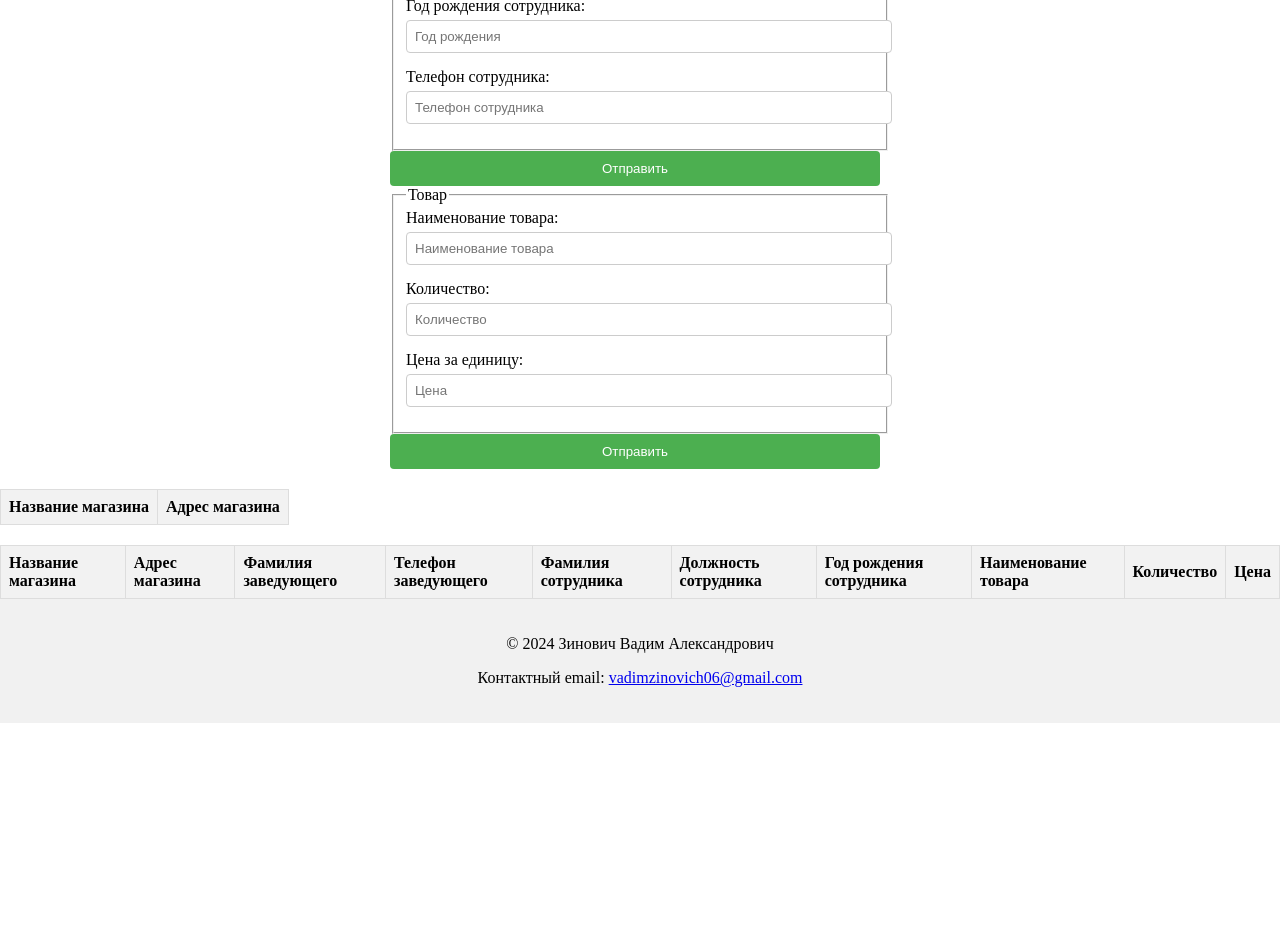
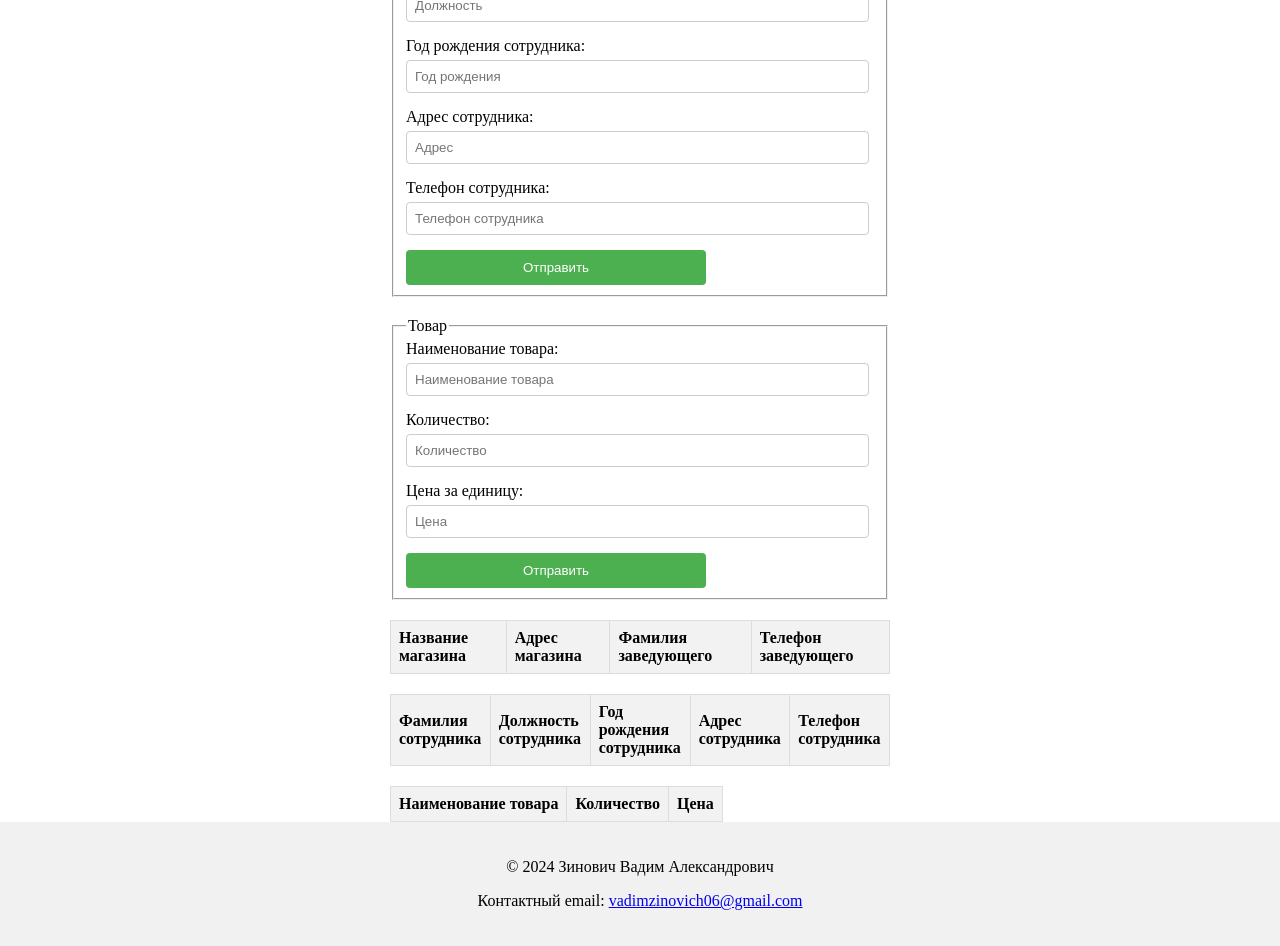
Before and after one commit to RedoTV/labs-university, a React (Vite) app: page /forms in a window 1280 px wide. Shown: the part 640-1586 px from the top of the page. Before the commit the page ends 1363 px from the top, so only its background shows below. Built offline with nearby package versions, Linux system fonts and the light colour scheme.

Commit message:
finish 5-th lab

```diff
--- a/src/components/Forms/Forms.jsx
+++ b/src/components/Forms/Forms.jsx
@@ -27,28 +27,37 @@ export default function Forms() {
             <tr>
                 <td>${formData.shopName}</td>
                 <td>${formData.shopAddress}</td>
+                <td>${formData.managerSurname}</td>
+                <td>${formData.managerPhone}</td>
             </tr>
         `;
-        document.getElementById('outputTable').insertAdjacentHTML('beforeend', tableRow);
+        document.getElementById('outputTableShop').insertAdjacentHTML('beforeend', tableRow);
     };
 
     const handleSubmitPersonal = (e) => {
         e.preventDefault();
         const tableRow = `
             <tr>
-                <td>${formData.shopName}</td>
-                <td>${formData.shopAddress}</td>
-                <td>${formData.managerSurname}</td>
-                <td>${formData.managerPhone}</td>
                 <td>${formData.employeeSurname}</td>
                 <td>${formData.employeePosition}</td>
                 <td>${formData.employeeBirthYear}</td>
+                <td>${formData.employeeHomeAddress}</td>
+                <td>${formData.employeePhone}</td>
+            </tr>
+        `;
+        document.getElementById('outputTablePersonal').insertAdjacentHTML('beforeend', tableRow);
+    };
+
+    const handleSubmitProducts = (e) => {
+        e.preventDefault();
+        const tableRow = `
+            <tr>
                 <td>${formData.productName}</td>
                 <td>${formData.productQuantity}</td>
                 <td>${formData.productPrice}</td>
             </tr>
         `;
-        document.getElementById('outputTable').insertAdjacentHTML('beforeend', tableRow);
+        document.getElementById('outputTableProducts').insertAdjacentHTML('beforeend', tableRow);
     };
 
     return (
@@ -82,13 +91,6 @@ export default function Forms() {
                                 required
                             />
                         </label>
-                    </fieldset>
-                    <button type="submit" className={styles.submitButton}>Отправить</button>
-
-
-                    {/* Персонал */}
-                    <fieldset>
-                        <legend>Персонал</legend>
                         <label>
                             Фамилия заведующего:
                             <input
@@ -111,6 +113,15 @@ export default function Forms() {
                                 className={styles.input}
                             />
                         </label>
+                        <button type="submit" className={styles.submitButton}>Отправить</button>
+
+                    </fieldset>
+                </form>
+
+                <form onSubmit={handleSubmitPersonal} className={styles.form}>
+                    {/* Персонал */}
+                    <fieldset>
+                        <legend>Персонал</legend>
 
                         <label>
                             Фамилия сотрудника:
@@ -148,6 +159,17 @@ export default function Forms() {
                             />
                         </label>
                         <label>
+                            Адрес сотрудника:
+                            <input
+                                type="text"
+                                name="employeeHomeAddress"
+                                value={formData.employeeHomeAddress}
+                                onChange={handleChange}
+                                placeholder="Адрес"
+                                className={styles.input}
+                            />
+                        </label>
+                        <label>
                             Телефон сотрудника:
                             <input
                                 type="tel"
@@ -158,10 +180,11 @@ export default function Forms() {
                                 className={styles.input}
                             />
                         </label>
+                        <button type="submit" className={styles.submitButton}>Отправить</button>
                     </fieldset>
-                    <button type="submit" className={styles.submitButton}>Отправить</button>
+                </ form>
 
-
+                <form onSubmit={handleSubmitProducts} className={styles.form}>
                     {/* Товар */}
                     <fieldset>
                         <legend>Товар</legend>
@@ -200,42 +223,52 @@ export default function Forms() {
                                 step="0.01"
                             />
                         </label>
+                        <button type="submit" className={styles.submitButton}>Отправить</button>
                     </fieldset>
 
-                    <button type="submit" className={styles.submitButton}>Отправить</button>
-                </form>
+                </form >
 
-
-            </div>
-            {/* Вывод таблицы */}
-            <table id="outputTable" className={styles.table}>
-                <thead>
-                    <tr>
-                        <th>Название магазина</th>
-                        <th>Адрес магазина</th>
-                    </tr>
-                </thead>
-                <tbody></tbody>
-            </table>
-
-            {/* Вывод таблицы */}
-            <table id="outputTable" className={styles.table}>
+            </div >
+            <div className={styles.container}>
+                < table id="outputTableShop" className={styles.table} >
                     <thead>
                         <tr>
                             <th>Название магазина</th>
                             <th>Адрес магазина</th>
                             <th>Фамилия заведующего</th>
                             <th>Телефон заведующего</th>
+                        </tr>
+                    </thead>
+                    <tbody></tbody>
+                </table >
+
+                {/* Вывод таблицы */}
+                < table id="outputTablePersonal" className={styles.table} >
+                    <thead>
+                        <tr>
                             <th>Фамилия сотрудника</th>
                             <th>Должность сотрудника</th>
                             <th>Год рождения сотрудника</th>
+                            <th>Адрес сотрудника</th>
+                            <th>Телефон сотрудника</th>
+                        </tr>
+                    </thead>
+                    <tbody></tbody>
+                </table >
+
+                {/* Вывод таблицы */}
+                < table id="outputTableProducts" className={styles.table} >
+                    <thead>
+                        <tr>
                             <th>Наименование товара</th>
                             <th>Количество</th>
                             <th>Цена</th>
                         </tr>
                     </thead>
                     <tbody></tbody>
-            </table>
+                </table >
+            </div>
+
         </>
     );
 }
--- a/src/components/Forms/Forms.module.css
+++ b/src/components/Forms/Forms.module.css
@@ -6,16 +6,18 @@
 .form {
   display: flex;
   flex-direction: column;
+  margin-top: 20px;
+  gap: 20px;
 }
 
-.fieldset {
-  margin-bottom: 20px;
-}
+/* .fieldset {
+
+} */
 
 .input {
   margin: 5px 0 15px;
   padding: 8px;
-  width: 100%;
+  width: 95%;
   border: 1px solid #ccc;
   border-radius: 4px;
 }
@@ -27,6 +29,9 @@
   border: none;
   border-radius: 4px;
   cursor: pointer;
+  margin-left: auto;
+  margin-right: auto;
+  width: 300px;
 }
 
 .submitButton:hover {
```
Lines whose indentation alone changed are shown as unchanged.
